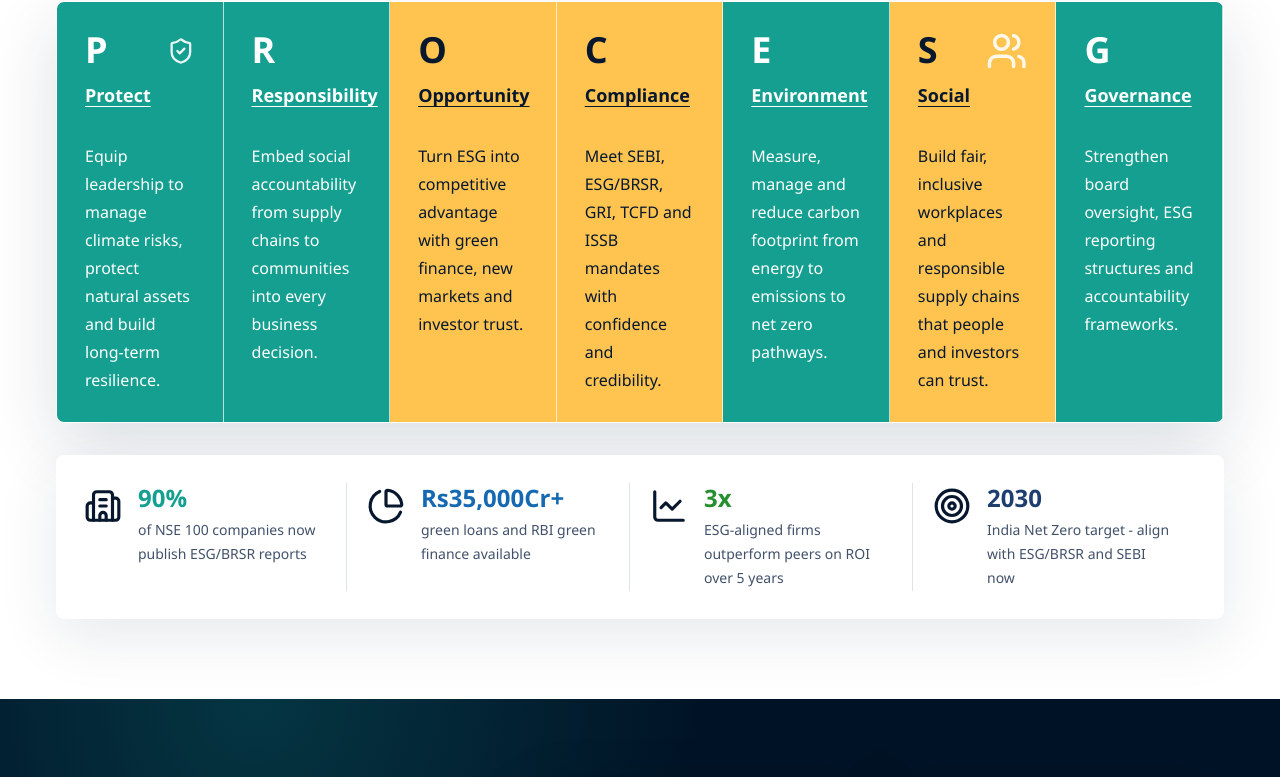
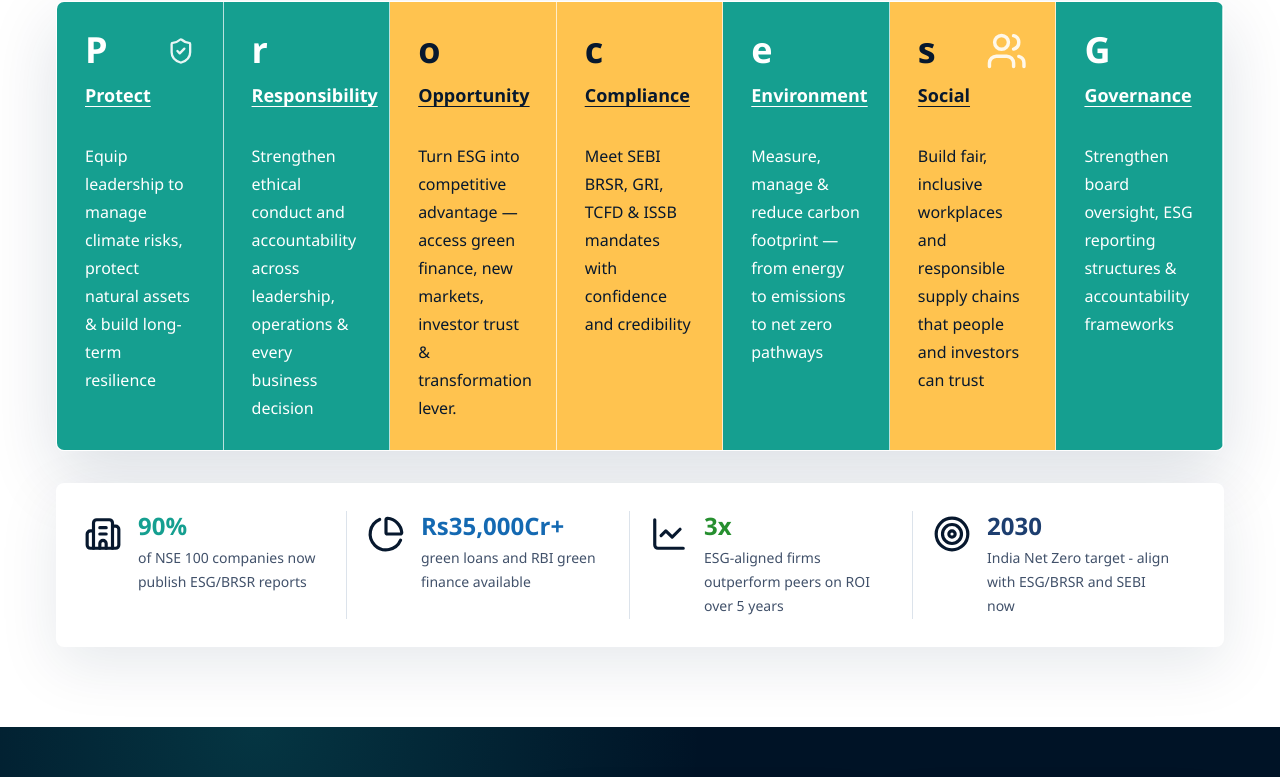
Before and after one commit to Arnav270803/BRSR_Frontend, a React (Vite) app: page / in a window 1280 px wide. Shown: the part 1371-2148 px from the top of the page. Built offline with nearby package versions, Linux system fonts and the light colour scheme; no server answers.

Commit message:
Match ProceSG framework copy

```diff
--- a/src/pages/LandingPage.tsx
+++ b/src/pages/LandingPage.tsx
@@ -31,49 +31,49 @@ const frameworkCards = [
     title: "Protect",
     icon: ShieldCheck,
     tone: "teal",
-    copy: "Equip leadership to manage climate risks, protect natural assets and build long-term resilience.",
+    copy: "Equip leadership to manage climate risks, protect natural assets & build long-term resilience",
   },
   {
-    letter: "R",
+    letter: "r",
     title: "Responsibility",
     icon: Users,
     tone: "teal",
-    copy: "Embed social accountability from supply chains to communities into every business decision.",
+    copy: "Strengthen ethical conduct and accountability across leadership, operations & every business decision",
   },
   {
-    letter: "O",
+    letter: "o",
     title: "Opportunity",
     icon: LineChart,
     tone: "gold",
-    copy: "Turn ESG into competitive advantage with green finance, new markets and investor trust.",
+    copy: "Turn ESG into competitive advantage — access green finance, new markets, investor trust & transformation lever.",
   },
   {
-    letter: "C",
+    letter: "c",
     title: "Compliance",
     icon: FileCheck2,
     tone: "gold",
-    copy: "Meet SEBI, ESG/BRSR, GRI, TCFD and ISSB mandates with confidence and credibility.",
+    copy: "Meet SEBI BRSR, GRI, TCFD & ISSB mandates with confidence and credibility",
   },
   {
-    letter: "E",
+    letter: "e",
     title: "Environment",
     icon: Leaf,
     tone: "teal",
-    copy: "Measure, manage and reduce carbon footprint from energy to emissions to net zero pathways.",
+    copy: "Measure, manage & reduce carbon footprint — from energy to emissions to net zero pathways",
   },
   {
-    letter: "S",
+    letter: "s",
     title: "Social",
     icon: Users,
     tone: "gold",
-    copy: "Build fair, inclusive workplaces and responsible supply chains that people and investors can trust.",
+    copy: "Build fair, inclusive workplaces and responsible supply chains that people and investors can trust",
   },
   {
     letter: "G",
     title: "Governance",
     icon: Building2,
     tone: "teal",
-    copy: "Strengthen board oversight, ESG reporting structures and accountability frameworks.",
+    copy: "Strengthen board oversight, ESG reporting structures & accountability frameworks",
   },
 ];
 
```
